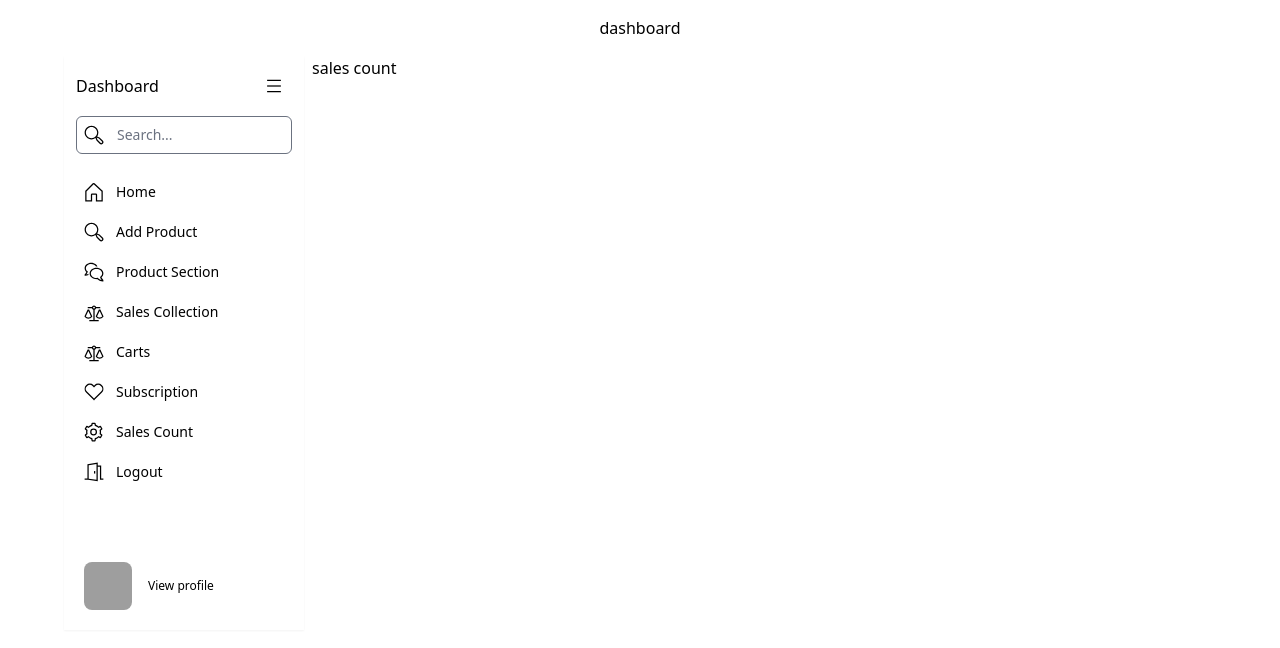
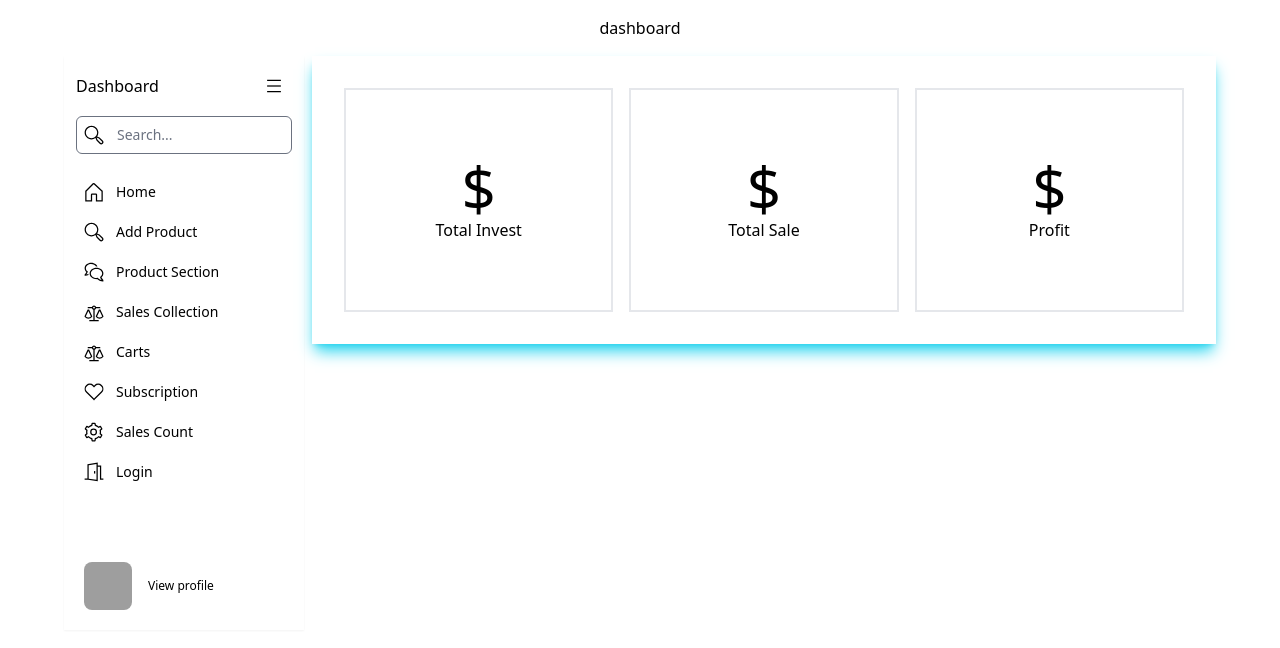
Before and after one commit to 123Somrat/inventory_management, a React (Vite) app: page /dashboard/salescount in a window 1280 px wide. Shown: the top 648 px of the page. Built offline with nearby package versions, Linux system fonts and the light colour scheme; no server answers; grey boxes are pictures that could not be loaded.

Commit message:
imnplement salesCount functionality

```diff
--- a/src/Components/AddProduct/AddProduct.jsx
+++ b/src/Components/AddProduct/AddProduct.jsx
@@ -65,7 +65,7 @@ export default function AddProduct() {
           confirmButtonText: "Yes"
         }).then((result) => {
           if (result.isConfirmed) {
-            navigate("/subscription")
+            navigate("/dashboard/subscription")
           }
         });
 
--- a/src/Components/SalesCount/SalesCount.jsx
+++ b/src/Components/SalesCount/SalesCount.jsx
@@ -1,11 +1,33 @@
-import React from 'react'
+import  { useContext, useEffect ,useState} from 'react'
+import useAxiosSecure from '../../Hooks/useAxiosSecure'
+import { AuthContext } from '../../Providers/Providers';
 
 export default function SalesCount() {
-  return (
-    <div>
-        <h1>sales count</h1>
+      const axiosbaseUrl = useAxiosSecure();
+      const {user} = useContext(AuthContext)
+      const [details,setDetails] = useState({})
+  useEffect(()=>{
+         axiosbaseUrl.get(`/salessummary?useremail=${user?.email}`)
+         .then(res=>setDetails(res?.data))
+  },[])
 
 
-    </div>
+  return (
+    <section className="p-6 dark:bg-gray-800 dark:text-gray-100 shadow-lg shadow-cyan-400">
+	<div className="container mx-auto grid justify-center  grid-cols-2 text-center lg:grid-cols-3">
+		<div className="flex flex-col  justify-center m-2 lg:m-2 border-2 p-4 h-56 ">
+			<p className="text-sm  lg:text-6xl">{details?.totalInvest}$</p>
+			<p className="text-sm sm:text-base">Total Invest</p>
+		</div>
+		<div className="flex flex-col justify-center m-2 lg:m-2 border-2 p-4 h-56">
+			<p className="text-sm leadi lg:text-6xl">{(details?.totalSales)?.toFixed(1)}$</p>
+			<p className="text-sm sm:text-base no-wrap">Total Sale</p>
+		</div>
+		<div className="flex flex-col justify-center m-2 lg:m-2 border-2 p-4 h-56">
+			<p className="text-sm leadi lg:text-6xl ">{(details?.totalprofit)?.toFixed(1)}$</p>
+			<p className="text-sm sm:text-base">Profit</p>
+		</div>
+	</div>
+</section>
   )
 }
--- a/src/Components/SideNavBar/SideNavBar.jsx
+++ b/src/Components/SideNavBar/SideNavBar.jsx
@@ -1,10 +1,21 @@
 import React, { useContext } from "react";
-import { Link } from "react-router-dom";
+import { Link, useLocation, useNavigate } from "react-router-dom";
 import { AuthContext } from "../../Providers/Providers";
 
 export default function SideNavBar() {
-  const {user} = useContext(AuthContext)
-  const userName = user?.email.slice(0,6)
+  const {user,logOut} = useContext(AuthContext)
+  const userName = user?.email.slice(0,6);
+  const navigate =useNavigate()
+
+ const signOut = () =>{
+     logOut()
+     navigate("/auth/login")
+
+
+ }
+
+
+
   return (
     <div className="max-w-6xl mx-auto h-full">
       <div className="flex flex-col shadow-sm p-3 w-60  dark:text-black-100">
@@ -144,9 +155,9 @@ export default function SideNavBar() {
                 </Link>
               </li>
               <li className="rounded-sm">
-                <a
+                <Link
                   rel="noopener noreferrer"
-                  href="salescount"
+                  to={"salescount"}
                   className="flex items-center p-2 space-x-3 rounded-md"
                 >
                   <svg
@@ -158,12 +169,11 @@ export default function SideNavBar() {
                     <path d="M464.7,322.319l-31.77-26.153a193.081,193.081,0,0,0,0-80.332l31.77-26.153a19.941,19.941,0,0,0,4.606-25.439l-32.612-56.483a19.936,19.936,0,0,0-24.337-8.73l-38.561,14.447a192.038,192.038,0,0,0-69.54-40.192L297.49,32.713A19.936,19.936,0,0,0,277.762,16H212.54a19.937,19.937,0,0,0-19.728,16.712L186.05,73.284a192.03,192.03,0,0,0-69.54,40.192L77.945,99.027a19.937,19.937,0,0,0-24.334,8.731L21,164.245a19.94,19.94,0,0,0,4.61,25.438l31.767,26.151a193.081,193.081,0,0,0,0,80.332l-31.77,26.153A19.942,19.942,0,0,0,21,347.758l32.612,56.483a19.937,19.937,0,0,0,24.337,8.73l38.562-14.447a192.03,192.03,0,0,0,69.54,40.192l6.762,40.571A19.937,19.937,0,0,0,212.54,496h65.222a19.936,19.936,0,0,0,19.728-16.712l6.763-40.572a192.038,192.038,0,0,0,69.54-40.192l38.564,14.449a19.938,19.938,0,0,0,24.334-8.731L469.3,347.755A19.939,19.939,0,0,0,464.7,322.319Zm-50.636,57.12-48.109-18.024-7.285,7.334a159.955,159.955,0,0,1-72.625,41.973l-10,2.636L267.6,464h-44.89l-8.442-50.642-10-2.636a159.955,159.955,0,0,1-72.625-41.973l-7.285-7.334L76.241,379.439,53.8,340.562l39.629-32.624-2.7-9.973a160.9,160.9,0,0,1,0-83.93l2.7-9.972L53.8,171.439l22.446-38.878,48.109,18.024,7.285-7.334a159.955,159.955,0,0,1,72.625-41.973l10-2.636L222.706,48H267.6l8.442,50.642,10,2.636a159.955,159.955,0,0,1,72.625,41.973l7.285,7.334,48.109-18.024,22.447,38.877-39.629,32.625,2.7,9.972a160.9,160.9,0,0,1,0,83.93l-2.7,9.973,39.629,32.623Z"></path>
                   </svg>
                   <span>Sales Count</span>
-                </a>
+                </Link>
               </li>
               <li className="rounded-sm">
-                <a
+                <p
                   rel="noopener noreferrer"
-                  href="#"
                   className="flex items-center p-2 space-x-3 rounded-md"
                 >
                   <svg
@@ -174,8 +184,8 @@ export default function SideNavBar() {
                     <path d="M440,424V88H352V13.005L88,58.522V424H16v32h86.9L352,490.358V120h56V456h88V424ZM320,453.642,120,426.056V85.478L320,51Z"></path>
                     <rect width="32" height="64" x="256" y="232"></rect>
                   </svg>
-                  <span>Logout</span>
-                </a>
+                 {user ?  <span onClick={signOut}>Logout</span> : <Link to={"/auth/login"}><span>Login</span> </Link>}
+                </p>
               </li>
             </ul>
           </div>
--- a/src/Hooks/useUserhaveStoreOrNot.jsx
+++ b/src/Hooks/useUserhaveStoreOrNot.jsx
@@ -1,4 +1,4 @@
-import { useContext,useState} from "react";
+import { useContext,useEffect,useState} from "react";
 import useAxiosSecure from "./useAxiosSecure";
 import { AuthContext } from "../Providers/Providers";
 import { useQuery } from "@tanstack/react-query";
@@ -9,10 +9,14 @@ export default function useUserhaveStoreOrNot() {
   const axiosbaseUrl = useAxiosSecure();
   const [hasStore,setHasStore] = useState()
 
+   useEffect(()=>{
     axiosbaseUrl
     .get(`/users?email=${user?.email}`)
     .then((res)=>setHasStore(res.data))
 
+   },[user])
+
+
 return hasStore
 
 }
--- a/src/LayOuts/DashboardLayout.jsx
+++ b/src/LayOuts/DashboardLayout.jsx
@@ -20,7 +20,7 @@ export default function DashboardLayout() {
         {location.pathname === "/dashboard"
         &&
         <div className="w-full flex justify-between border-t-2 border-b-2 h-12 bg-red-400" >
-        <h1 className=" p-2">you have {count?.length} product</h1>
+        <h1 className=" p-2">you have {0} product</h1>
         <div>
 
          <Link  to={"addproduct"} > <h1 className="bg-cyan-700  text-white p-[10px]">Add Product</h1></Link>
--- a/src/Pages/Login/Login.jsx
+++ b/src/Pages/Login/Login.jsx
@@ -27,7 +27,7 @@ export default function Login() {
           icon: "success"
         });
         // checking useing has store or not
-       Array.isArray(hasStore) ?navigate("/createshop") : navigate("/dashboard")
+       Array.isArray(hasStore) ? navigate("/createshop") : navigate("/dashboard")
       }).catch(err=>{
         Swal.fire({
           title: "error!",
```
Also changed, not shown: src/Providers/Providers.jsx (line endings or trailing spaces).
